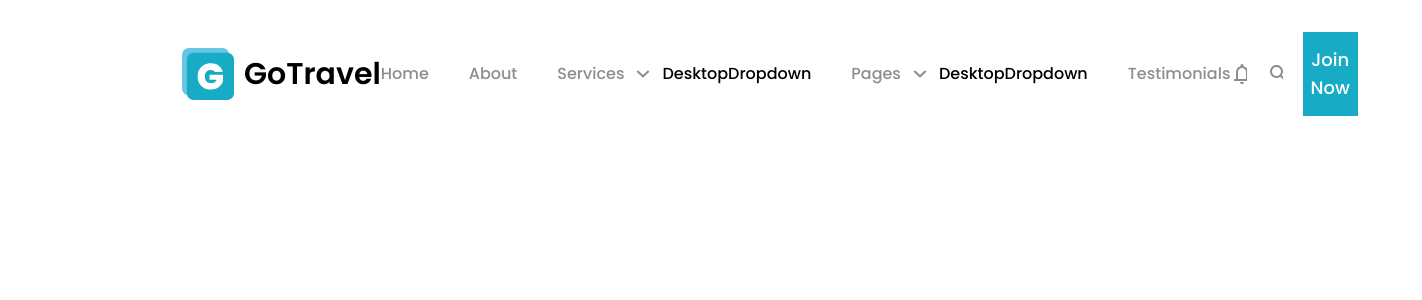
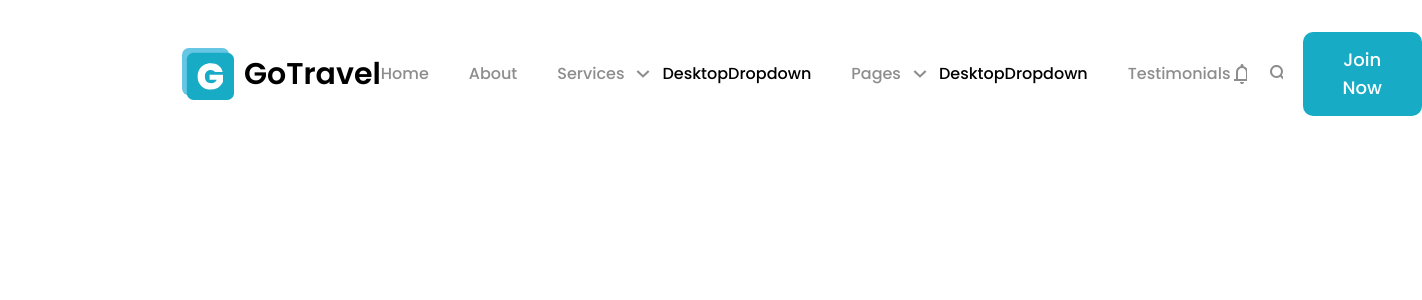
Before and after one commit to JackyL1030/Travel-Landing-Page, a React (Vite) app: page / in a window 1280 px wide. Shown: the top 300 px of the page, 1422 px wide, since content can reach past the window. Built offline with nearby package versions, Linux system fonts and the light colour scheme.

Commit message:
fix: correct button class spacing in Navigation component

```diff
--- a/src/components/Navigation/Navigation.tsx
+++ b/src/components/Navigation/Navigation.tsx
@@ -37,7 +37,7 @@ export default function Navigation() {
         <div className="flex items-center gap-x-5">
           <BellIcon className="fill-grey-600 cursor-pointer hover:fill-black" />
           <SearchIcon className="fill-grey-600 cursor-pointer hover:fill-black" />
-          <button className="bg-primary-700 hover:bg-primary-800 rounded-[0.625rem]px-8 cursor-pointer py-3.5 text-lg font-medium text-white transition-all duration-200">
+          <button className="bg-primary-700 hover:bg-primary-800 cursor-pointer rounded-[0.625rem] px-8 py-3.5 text-lg font-medium text-white transition-all duration-200">
             Join Now
           </button>
         </div>
```
